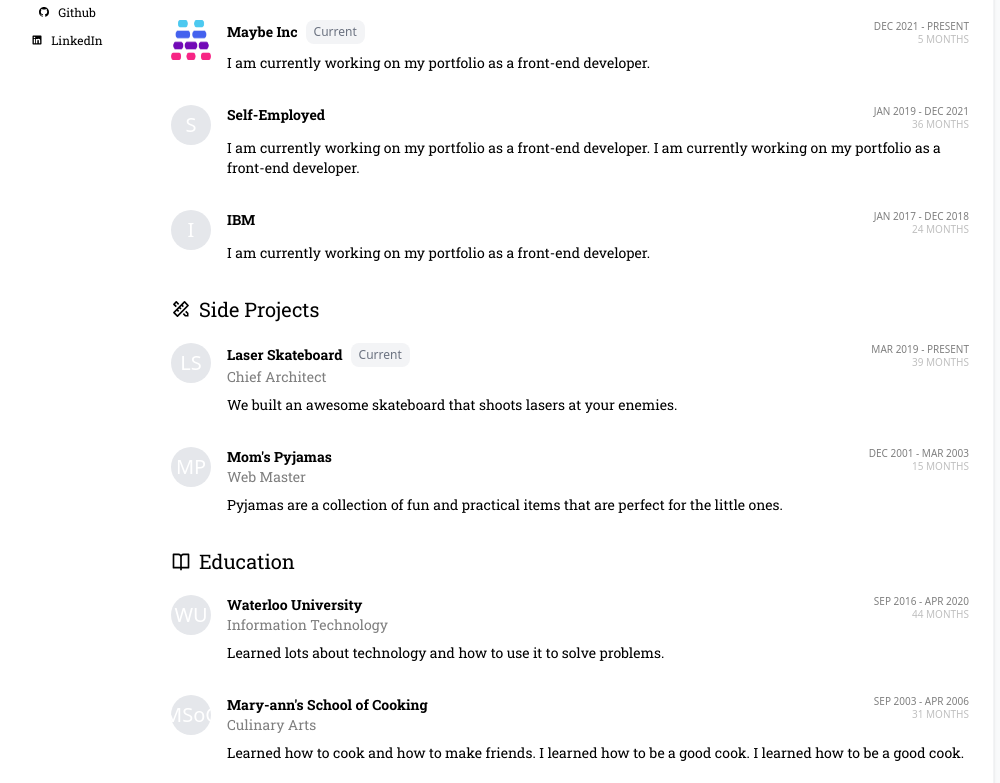
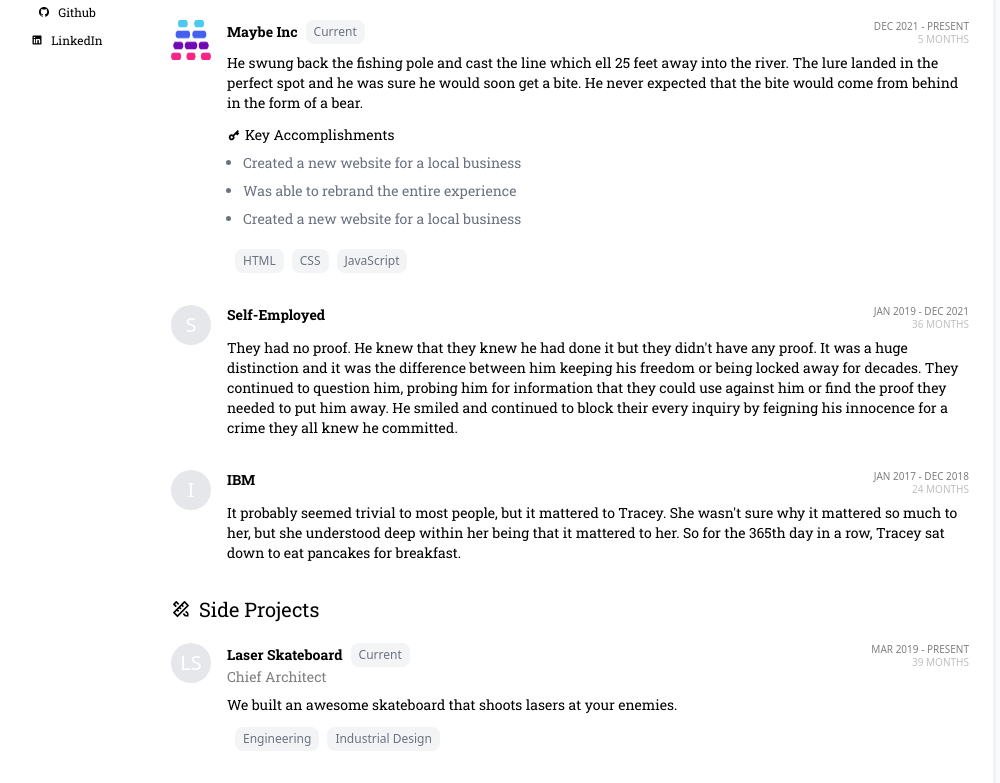
Before and after one commit to korygorsky/resume, a Next.js app: page / in a window 1280 px wide. Shown: the part 349-1132 px from the top of the page, without its empty margins (158-1158 px from the left). Built offline with nearby package versions, Linux system fonts and the light colour scheme.

Commit message:
Added Key Experiences and Skills

```diff
--- a/components/EducationSection.jsx
+++ b/components/EducationSection.jsx
@@ -19,6 +19,8 @@
                     description={school.description}
                     startDate={school.startDate}
                     endDate={school.endDate}
+                    accomplishments={school.accomplishments}
+                    skills={school.skills}
                 />
             ))}
         </SectionContainer>
--- a/components/Experience.jsx
+++ b/components/Experience.jsx
@@ -1,5 +1,8 @@
+import { RiKey2Fill } from 'react-icons/ri'
+
 import WorkPeriod from './WorkPeriod'
 import Image from 'next/image'
+import { SlowBuffer } from 'buffer'
 
 const Experience = ({
     title,
@@ -9,6 +12,8 @@
     startDate,
     endDate,
     showLogos,
+    accomplishments,
+    skills,
 }) => {
     const initials = title
         .split(' ')
@@ -53,6 +58,32 @@
                 </div>
 
                 <div>{description}</div>
+
+                {!!accomplishments && accomplishments.length > 0 && (
+                    <div className="mt-3">
+                        <div className="flex items-center mb-2">
+                            <RiKey2Fill className="mr-1" />
+                            Key Accomplishments
+                        </div>
+                        <ul className="list-disc text-gray-500 ml-4">
+                            {accomplishments.map((accomplishment, i) => (
+                                <li key={i} className={`pb-2`}>
+                                    {accomplishment}
+                                </li>
+                            ))}
+                        </ul>
+                    </div>
+                )}
+
+                {!!skills && skills.length > 0 && (
+                    <div className="flex mt-3">
+                        {skills.map((skill) => (
+                            <div className="bg-gray-100 text-gray-500 font-sans ml-2 inline-block py-1 px-2 rounded-lg text-xs ">
+                                {skill}
+                            </div>
+                        ))}
+                    </div>
+                )}
             </div>
         </div>
     )
--- a/components/SideProjectsSection.jsx
+++ b/components/SideProjectsSection.jsx
@@ -19,6 +19,8 @@
                     description={project.description}
                     startDate={project.startDate}
                     endDate={project.endDate}
+                    accomplishments={project.accomplishments}
+                    skills={project.skills}
                 />
             ))}
         </SectionContainer>
--- a/components/WorkHistorySection.jsx
+++ b/components/WorkHistorySection.jsx
@@ -19,6 +19,8 @@
                     description={work.description}
                     startDate={work.startDate}
                     endDate={work.endDate}
+                    accomplishments={work.accomplishments}
+                    skills={work.skills}
                 />
             ))}
         </SectionContainer>
--- a/data.ts
+++ b/data.ts
@@ -8,6 +8,8 @@
     startDate: Date;
     endDate?: Date;
     description: string;
+    accomplishments?: string[];
+    skills?: string[];
 }
 
 interface SideProject {
@@ -18,6 +20,8 @@
     endDate?: Date;
     description: string;
     link: string;
+    accomplishments?: string[];
+    skills?: string[];
 }
 
 interface Education {
@@ -27,6 +31,8 @@
     startDate: Date;
     endDate?: Date;
     description: string;
+    accomplishments?: string[];
+    skills?: string[];
 }
 
 interface Links {
@@ -65,21 +71,31 @@
             company: 'Maybe Inc',
             position: 'Senior Developer',
             startDate: new Date('2021-12-02'),
-            description: 'I am currently working on my portfolio as a front-end developer.'
+            description: 'He swung back the fishing pole and cast the line which ell 25 feet away into the river. The lure landed in the perfect spot and he was sure he would soon get a bite. He never expected that the bite would come from behind in the form of a bear.',
+            accomplishments: [
+                'Created a new website for a local business',
+                'Was able to rebrand the entire experience',
+                'Created a new website for a local business',
+            ],
+            skills: [
+                'HTML',
+                'CSS',
+                'JavaScript',
+            ]
         },
         {
             company: 'Self-Employed',
             position: 'Freelance Web Developer',
             startDate: new Date('2019-01-01'),
             endDate: new Date('2021-12-01'),
-            description: 'I am currently working on my portfolio as a front-end developer. I am currently working on my portfolio as a front-end developer.'
+            description: 'They had no proof. He knew that they knew he had done it but they didn\'t have any proof. It was a huge distinction and it was the difference between him keeping his freedom or being locked away for decades. They continued to question him, probing him for information that they could use against him or find the proof they needed to put him away. He smiled and continued to block their every inquiry by feigning his innocence for a crime they all knew he committed.'
         },
         {
             company: 'IBM',
             position: 'Senior Front-End Developer',
             startDate: new Date('2017-01-01'),
             endDate: new Date('2018-12-31'),
-            description: 'I am currently working on my portfolio as a front-end developer.'
+            description: 'It probably seemed trivial to most people, but it mattered to Tracey. She wasn\'t sure why it mattered so much to her, but she understood deep within her being that it mattered to her. So for the 365th day in a row, Tracey sat down to eat pancakes for breakfast.'
         }
     ],
     sideProjects: [
@@ -88,7 +104,11 @@
             role: 'Chief Architect',
             startDate: new Date('2019-03-01'),
             description: 'We built an awesome skateboard that shoots lasers at your enemies.',
-            link: 'https://laser-skateboard.com'
+            link: 'https://laser-skateboard.com',
+            skills: [
+                'Engineering',
+                'Industrial Design'
+            ]
         },
         {
             name: 'Mom\'s Pyjamas',
```
Also changed, not shown: 1 other file (tests, documents, lock files or other folders).
